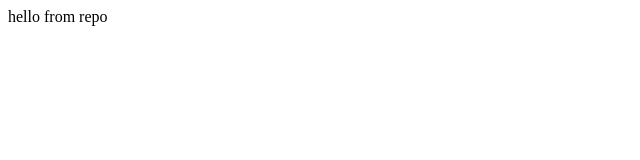
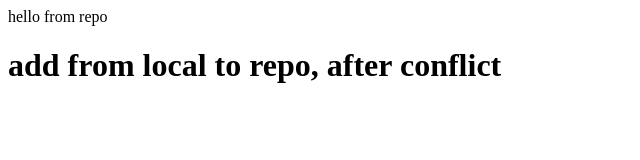
Before and after one commit to DumitruVivat/remote-test-2, a plain HTML site: page index.html in a window 1280 px wide. Shown: the whole page, without its empty margins (0-640 px from the left). Drawn offline with Linux system fonts and the light colour scheme.

Commit message:
add after conflict

```diff
--- a/index.html
+++ b/index.html
@@ -7,5 +7,6 @@
 </head>
 <body>
   <h>hello from repo</h>
+  <h1>add from local to repo, after conflict</h1>
 </body>
 </html>
```
